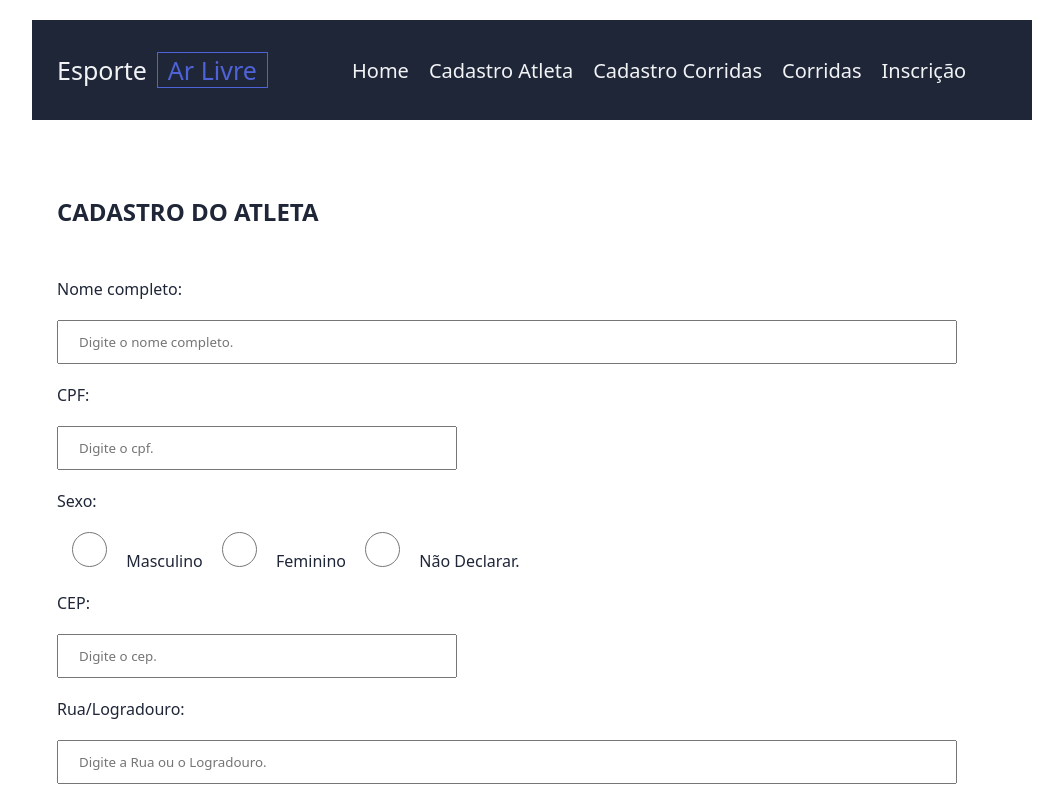
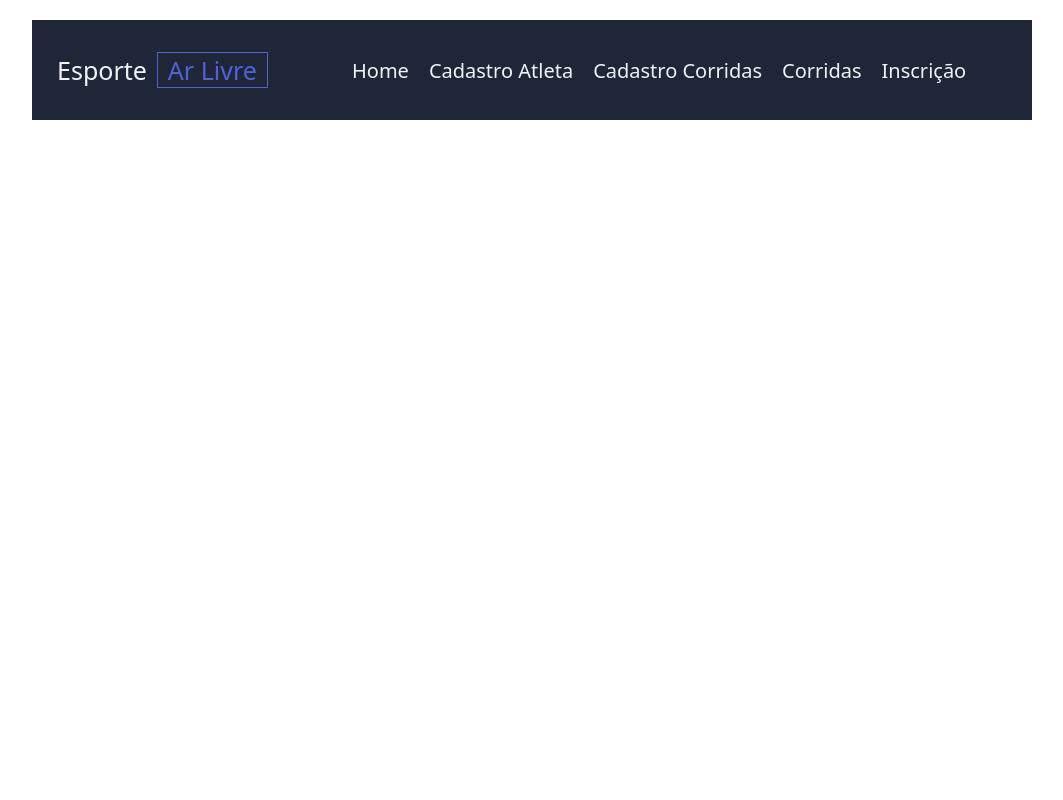
Before and after one commit to giovanavoliveira8-sketch/esportearlivre_qpr210001, an Angular app: page / in a window 1280 px wide. Shown: the top 800 px of the page, without its empty margins (108-1171 px from the left). Built offline with nearby package versions, Linux system fonts and the light colour scheme.

Commit message:
Retirado as tags que não seriam mais utilizadas

```diff
--- a/src/app/app.component.html
+++ b/src/app/app.component.html
@@ -1,5 +1,3 @@
 <app-menu-component></app-menu-component>
 
-<app-atleta-component></app-atleta-component>
-
 <router-outlet></router-outlet>
```
